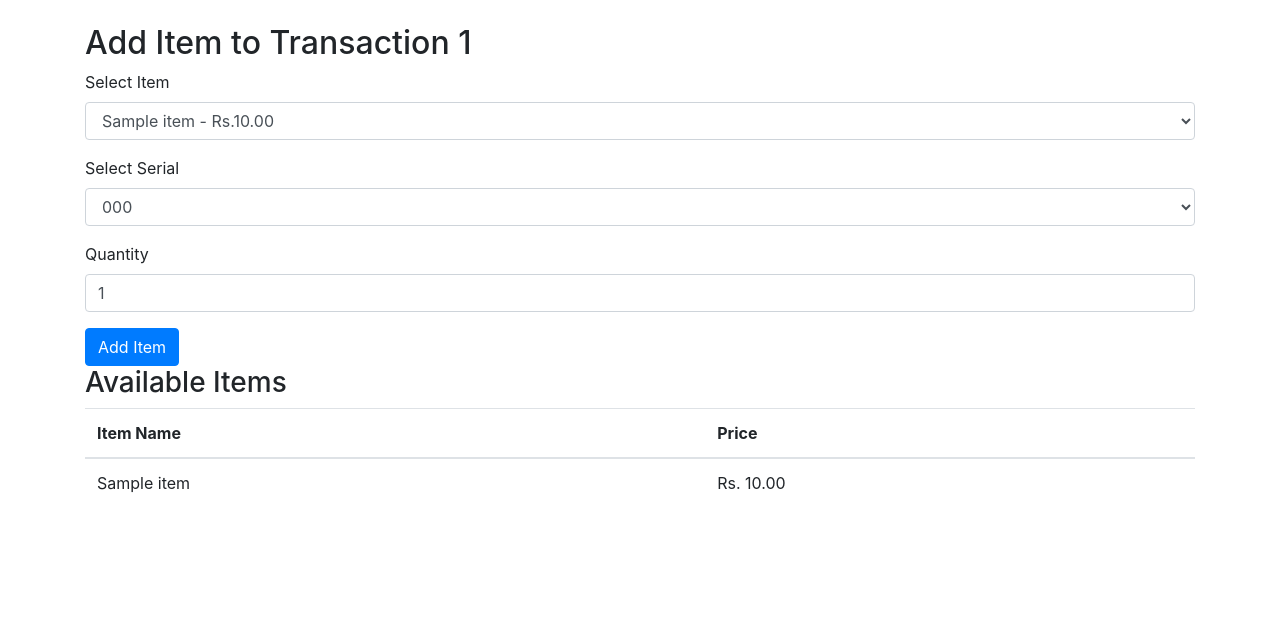
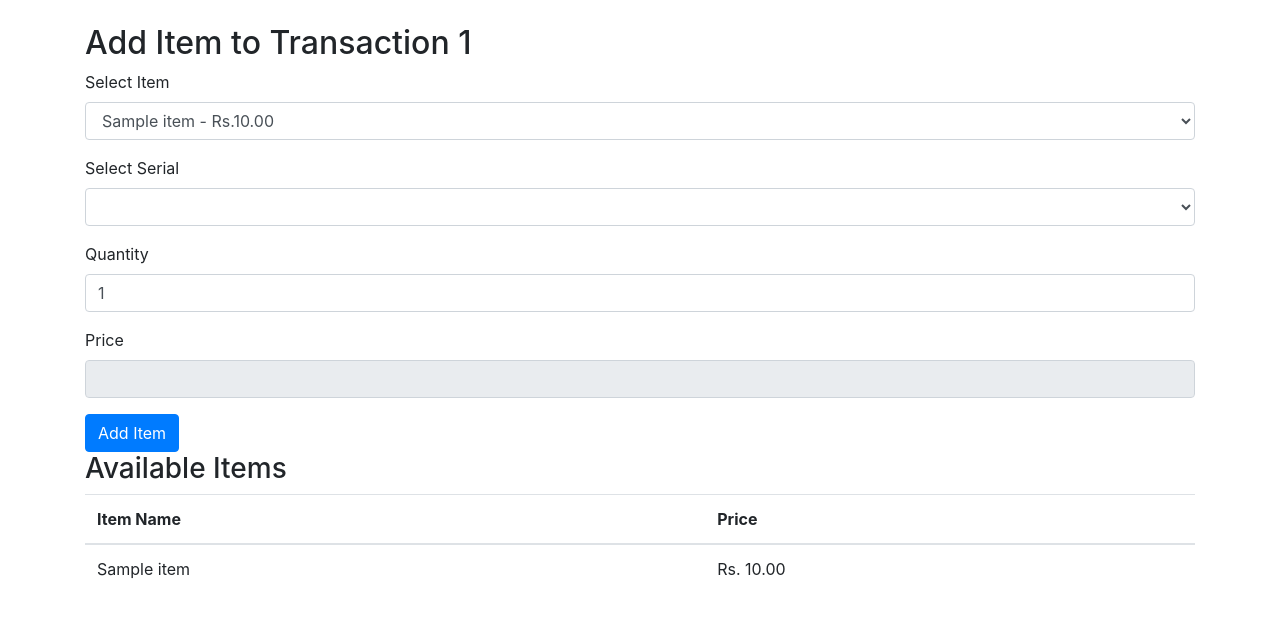
Before and after one commit to Denuwan392/santek-mobile, a Django app: page /pos/transaction/1/add_item/ in a window 1280 px wide. Shown: the part 56-674 px from the top of the page. Run offline with Django 5.2, Linux system fonts and the light colour scheme; a user stored in the database is signed in; tables that the repository leaves empty hold one stand-in row (values such as "Sample post"); lists and menus that the app fills with data are empty; parts of the project's set-up code (start-up, migrations or seed data) failed here and were passed over; some libraries are stand-ins or nearby versions.

Commit message:
Update add_transaction_item.html

```diff
--- a/pos/templates/pos_system/add_transaction_item.html
+++ b/pos/templates/pos_system/add_transaction_item.html
@@ -29,6 +29,11 @@
         <input type="number" class="form-control" id="quantity" name="quantity" min="1" value="1" required>
     </div>
 
+    <div class="form-group">
+        <label for="price">Price</label>
+        <input type="text" class="form-control" id="price" name="price" readonly>
+    </div>
+
     <button type="submit" class="btn btn-primary">Add Item</button>
 </form>
 
@@ -54,10 +59,13 @@
     document.addEventListener('DOMContentLoaded', function() {
         const itemSelect = document.getElementById('item');
         const serialSelect = document.getElementById('serial_number');
+        const quantityInput = document.getElementById('quantity');
+        const priceInput = document.getElementById('price');
 
         // Mapping from Django context (item_serial_map and accessory_serial_map)
         const itemSerialMap = {{ item_serial_map|safe }};
         const accessorySerialMap = {{ accessory_serial_map|safe }};
+        const serialItemMap = {{ serial_item_map|safe }};
 
         function updateSerialOptions() {
             const selectedItemId = itemSelect.value;
@@ -89,10 +97,25 @@
                 option.textContent = 'No serial numbers available';
                 serialSelect.appendChild(option);
             }
+
+            // Update the fields based on the first serial number
+            if (serialSelect.options.length > 0) {
+                serialSelect.value = serialSelect.options[0].value;
+                updateFields(serialSelect.options[0].value);
+            }
+        }
+
+        function updateFields(serialNumber) {
+            const itemData = serialItemMap[serialNumber] || {};
+            quantityInput.value = itemData.quantity || 1;
+            priceInput.value = itemData.price || '';
         }
 
         // Event listeners for item selection change
         itemSelect.addEventListener('change', updateSerialOptions);
+        serialSelect.addEventListener('change', function() {
+            updateFields(this.value);
+        });
 
         // Initial call to populate serial numbers based on initial selected item
         updateSerialOptions();
```
